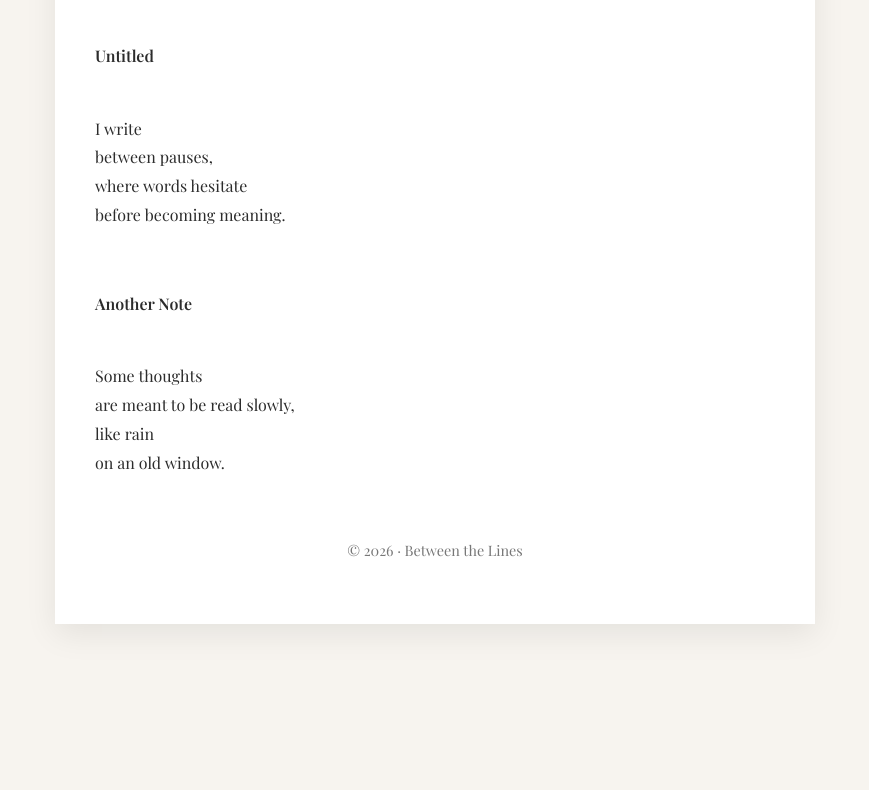
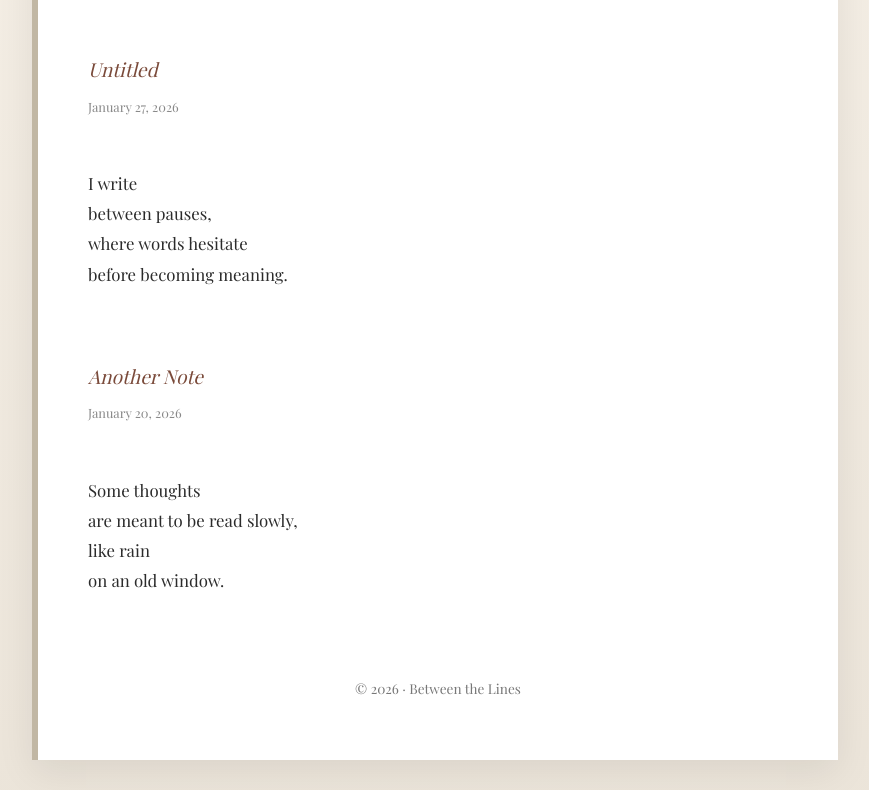
Before and after one commit to Deveta-creator/betweenlines.io, a plain HTML site: page index.html in a window 1280 px wide. Shown: the part 227-1017 px from the top of the page, without its empty margins (205-1074 px from the left). Before the commit the page ends 931 px from the top, so only its background shows below. Drawn offline with nearby package versions, Linux system fonts and the light colour scheme.

Commit message:
Update index.html

```diff
--- a/index.html
+++ b/index.html
@@ -2,7 +2,7 @@
 <html lang="en">
 <head>
   <meta charset="UTF-8">
-  <title>Between Lines</title>
+  <title>Between the Lines</title>
 
   <!-- Google Font -->
   <link href="https://fonts.googleapis.com/css2?family=Playfair+Display:wght@400;600&display=swap" rel="stylesheet">
@@ -11,45 +11,56 @@
     body {
       margin: 0;
       padding: 0;
-      background: #f7f4ef;
+      background: linear-gradient(180deg, #f5efe6, #ebe4d9);
       font-family: 'Playfair Display', serif;
-      color: #2c2c2c;
+      color: #2b2b2b;
       line-height: 1.8;
     }
 
     .page {
-      max-width: 680px;
+      max-width: 700px;
       margin: 80px auto;
-      padding: 60px 40px;
+      padding: 60px 50px;
       background: #ffffff;
-      box-shadow: 0 10px 30px rgba(0,0,0,0.08);
+      box-shadow: 0 12px 35px rgba(0, 0, 0, 0.08);
+      border-left: 6px solid #c1b7a4;
     }
 
     h1 {
       text-align: center;
       font-weight: 600;
-      margin-bottom: 50px;
       letter-spacing: 1px;
+      margin-bottom: 60px;
+      color: #3a4f7a;
     }
 
     .poem {
-      margin-bottom: 60px;
+      margin-bottom: 70px;
     }
 
     .poem-title {
-      font-weight: 600;
-      margin-bottom: 15px;
+      font-size: 1.2rem;
+      font-style: italic;
+      margin-bottom: 8px;
+      color: #7a4a3a;
+    }
+
+    .poem-date {
+      font-size: 0.8rem;
+      color: #888;
+      margin-bottom: 20px;
     }
 
     .poem-text {
       white-space: pre-line;
+      font-size: 1.05rem;
     }
 
     footer {
       text-align: center;
-      font-size: 0.9rem;
+      font-size: 0.85rem;
       color: #777;
-      margin-top: 40px;
+      margin-top: 80px;
     }
   </style>
 </head>
@@ -60,6 +71,7 @@
 
     <div class="poem">
       <div class="poem-title">Untitled</div>
+      <div class="poem-date">January 27, 2026</div>
       <div class="poem-text">
 I write
 between pauses,
@@ -70,6 +82,7 @@ before becoming meaning.
 
     <div class="poem">
       <div class="poem-title">Another Note</div>
+      <div class="poem-date">January 20, 2026</div>
       <div class="poem-text">
 Some thoughts
 are meant to be read slowly,
@@ -82,5 +95,4 @@ on an old window.
       © 2026 · Between the Lines
     </footer>
   </div>
-</body>
-</html>
+</body
```
